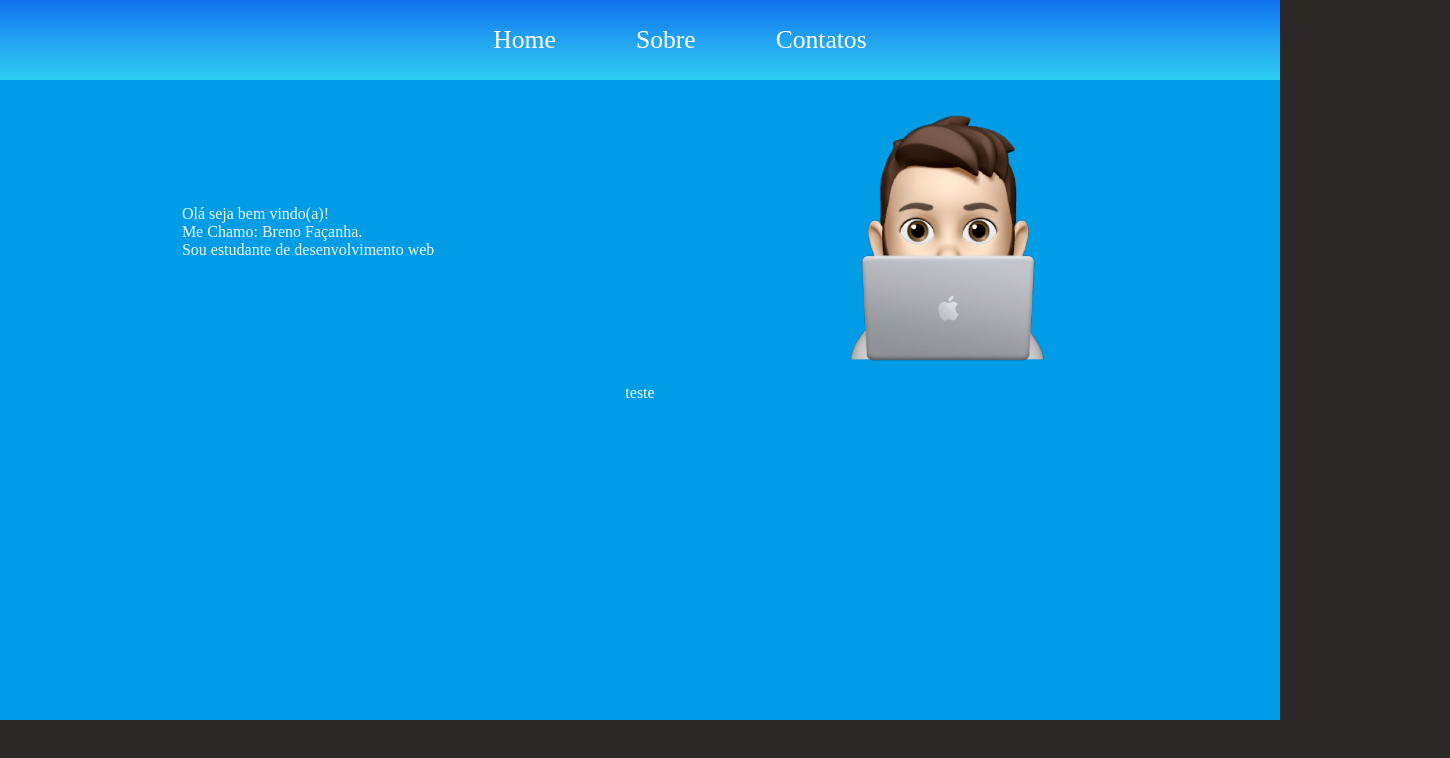
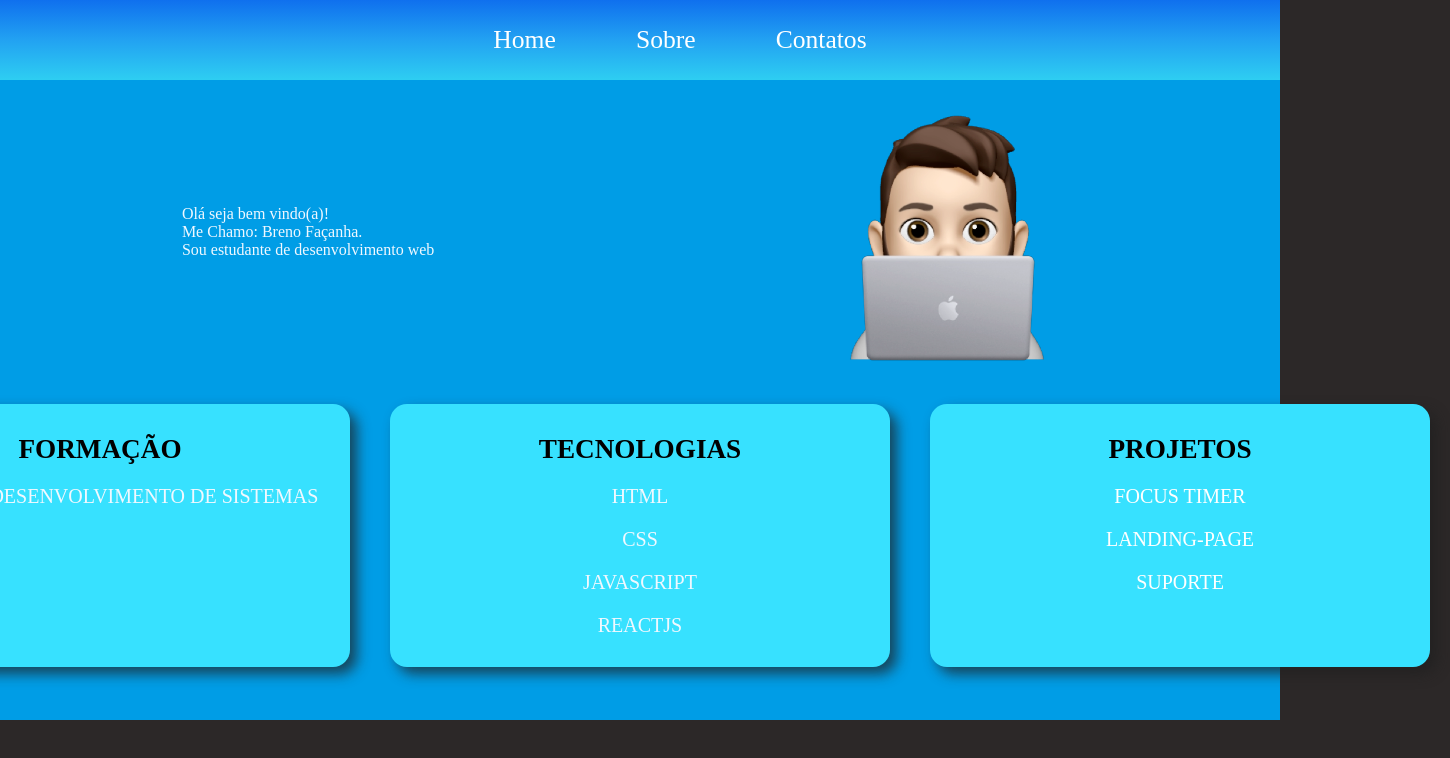
Before and after one commit to breno-facanha/LandingPageReact_1.0, a React (Vite) app in the folder landing-page/: page / in a window 1280 px wide. Shown: the top 758 px of the page, 1450 px wide, since content can reach past the window. Built offline with nearby package versions, Linux system fonts and the light colour scheme.

Commit message:
Finalizando main com os cards
Adicionando cards de formação tecnologias e projetos e com algumas animações em css

```diff
--- a/landing-page/src/components/Main/Main.jsx
+++ b/landing-page/src/components/Main/Main.jsx
@@ -3,7 +3,6 @@ import photo from '../../assets/breno.png'
 
 export default function Main(){
     return (
-        <>
         <div className={styles.main}>
             <div className={styles.QuemSouEu}>
                 <div className="nomeDev">
@@ -17,13 +16,27 @@ export default function Main(){
                 </div>
             </div>
 
-            <div className="Cards">
-                <div className="formacao">teste</div>
-                <div className="tecnologias"></div>
-                <div className="projetos"></div>
+            <div className={styles.cards}>
+                <div className={styles.formacao}>
+                    <span>FORMAÇÃO</span>
+                    <p>ANALISE E DESENVOLVIMENTO DE SISTEMAS</p>
+                </div>
+
+                <div className={styles.tecnologias}>
+                    <span>TECNOLOGIAS</span>
+                    <p>HTML</p>
+                    <p>CSS</p>
+                    <p>JAVASCRIPT</p>
+                    <p>REACTJS</p>
+                </div>
+
+                <div className={styles.projetos}>
+                    <span>PROJETOS</span>
+                    <a href="https://breno-facanha.github.io/projeto-explorer-013/" target="__blank"><p>FOCUS TIMER</p></a>
+                    <a href="#"><p>LANDING-PAGE</p></a>
+                    <a href="https://breno-facanha.github.io/Suporte-Fribal/" target="__blank"><p>SUPORTE</p></a>
+                </div>
             </div>
         </div>
-
-        </>
     )
 }
--- a/landing-page/src/components/Main/Main.module.css
+++ b/landing-page/src/components/Main/Main.module.css
@@ -27,3 +27,48 @@
     transition: .3;
     transform: rotatez(360deg);
 }
+
+.cards{
+    display: flex;
+    justify-content: space-around;
+
+}
+
+.cards div{
+    text-align: center;
+    border-radius: 17px;
+    box-shadow: 7px 7px 13px 0px rgba(31, 31, 31, 0.7);
+    padding: 30px;
+    margin: 20px;
+    width: 500px;
+    transition: all 0.3s ease-out;
+    background-color: #37e1ff;
+
+}
+
+.cards div:hover{
+    transform: scale(1.1);
+    transition-duration: .4s;
+    transition: .3;
+}
+
+.cards div .formacao, .tecnologias, .projeto{
+    padding-top: 20px;
+    font-size: 20px;
+}
+
+.formacao span, .tecnologias span, .projetos span{
+    color: black;
+    font-weight: bold;
+    font-size: 1.7rem;
+}
+
+.projetos a{
+    text-decoration: none;
+    color: white;
+}
+
+.formacao p, .tecnologias p, .projetos p  {
+    padding-top: 20px;
+    font-size: 20px;
+}
```
